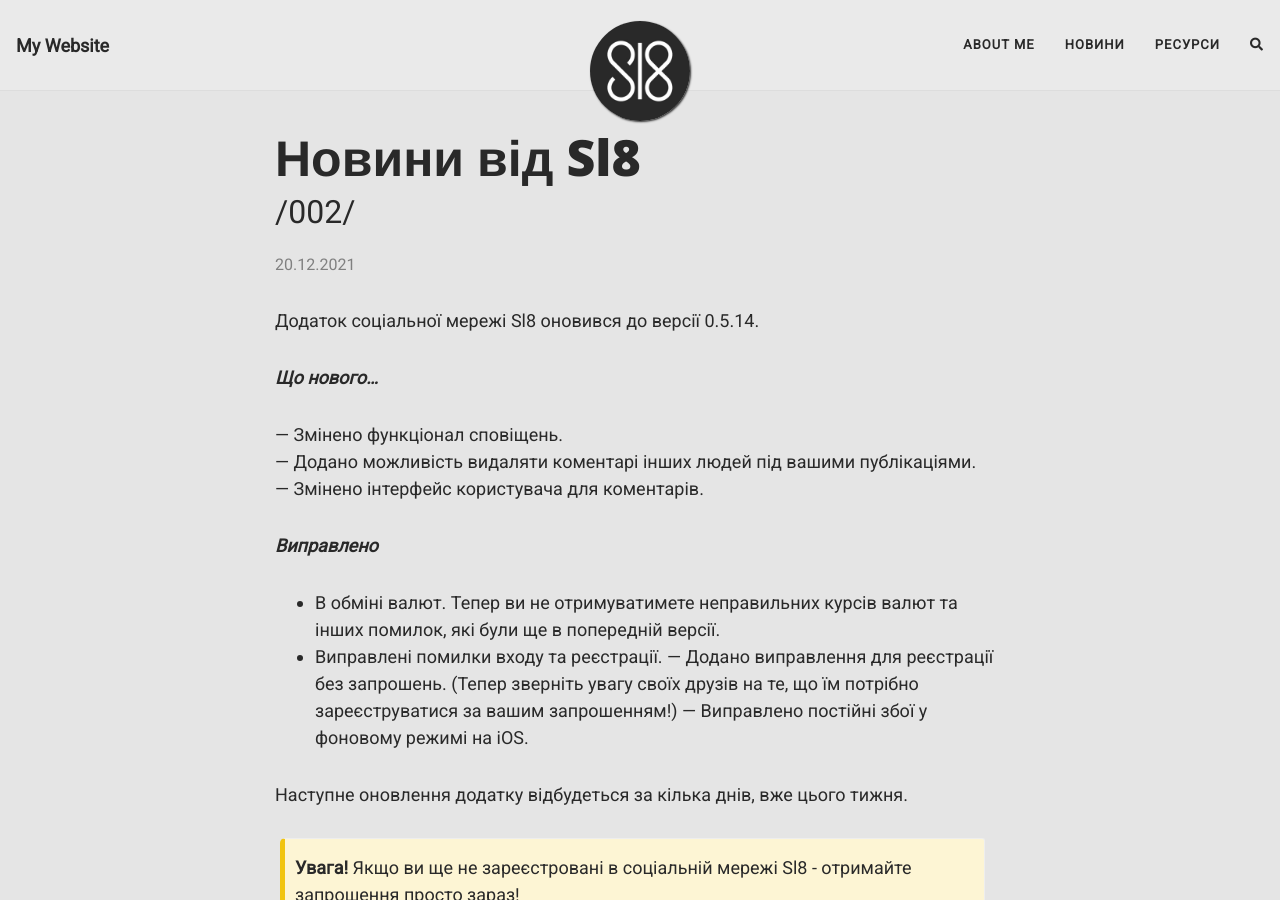
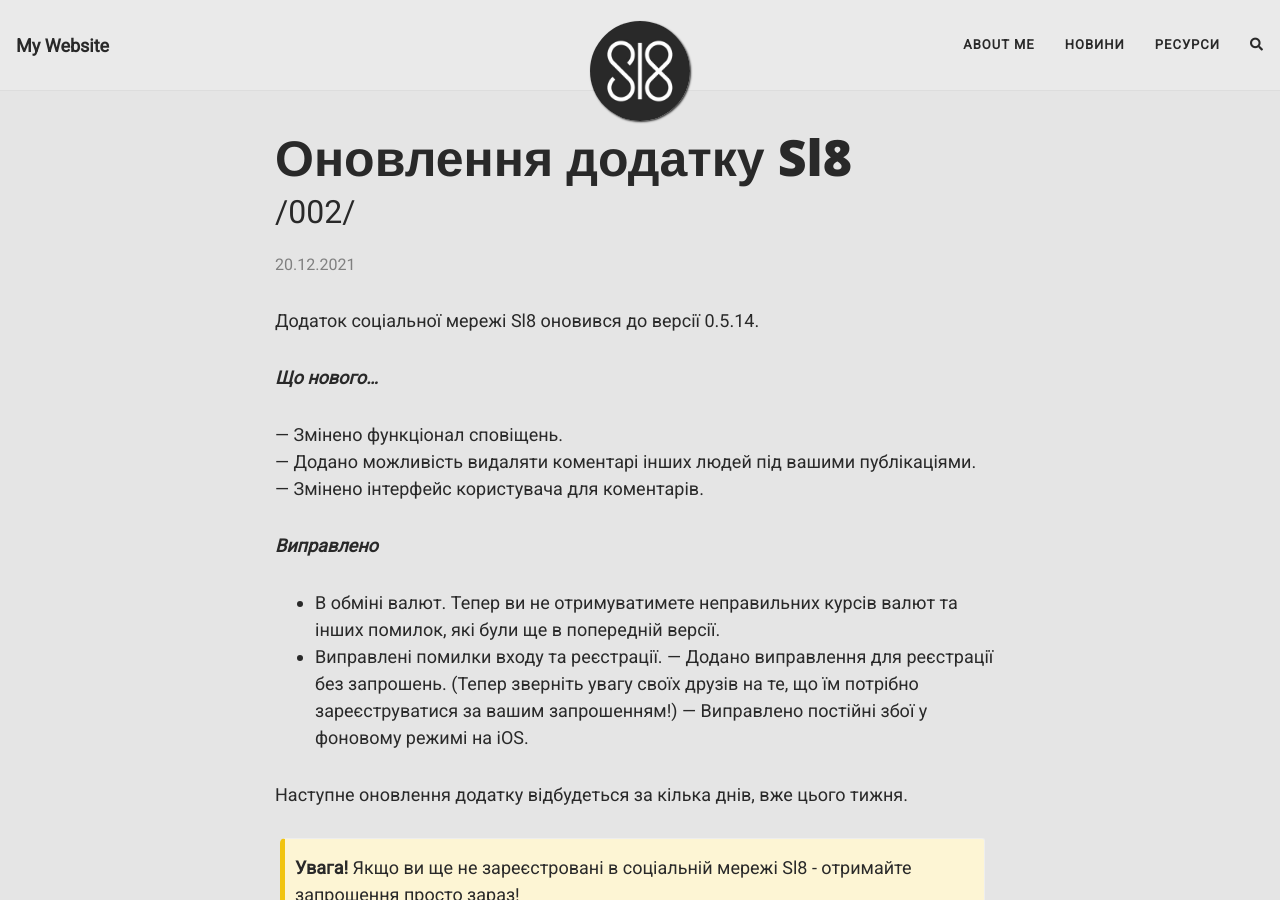
Before and after one commit to UncleJammer/unclejammer.github.io, a Jekyll site: the page built from _posts/2021-12-20-sl8-app-update_0_5_14.md, in a window 1280 px wide and 900 px high. Built offline with Jekyll 4.4.1, drawn with Linux system fonts in a browser that asks for light colours; nearby versions of some CDN libraries; comment, search, counter and statistics services are not loaded.

Commit message:
Update 2021-12-20-sl8-app-update_0_5_14.md

```diff
--- a/_posts/2021-12-20-sl8-app-update_0_5_14.md
+++ b/_posts/2021-12-20-sl8-app-update_0_5_14.md
@@ -1,10 +1,10 @@
 ---
 layout: post
-title: Новини від Sl8
+title: Оновлення додатку Sl8
 subtitle: /002/
-#cover-img: /assets/img/path.jpg
+#cover-img: /assets/img/Sl8-2021-12-20.jpeg
 #thumbnail-img: /assets/img/thumb.png
-share-img: /assets/img/path.jpg
+share-img: /assets/img/Sl8-2021-12-20.jpeg
 tags: [новини, Sl8, app]
 ---
 
```
